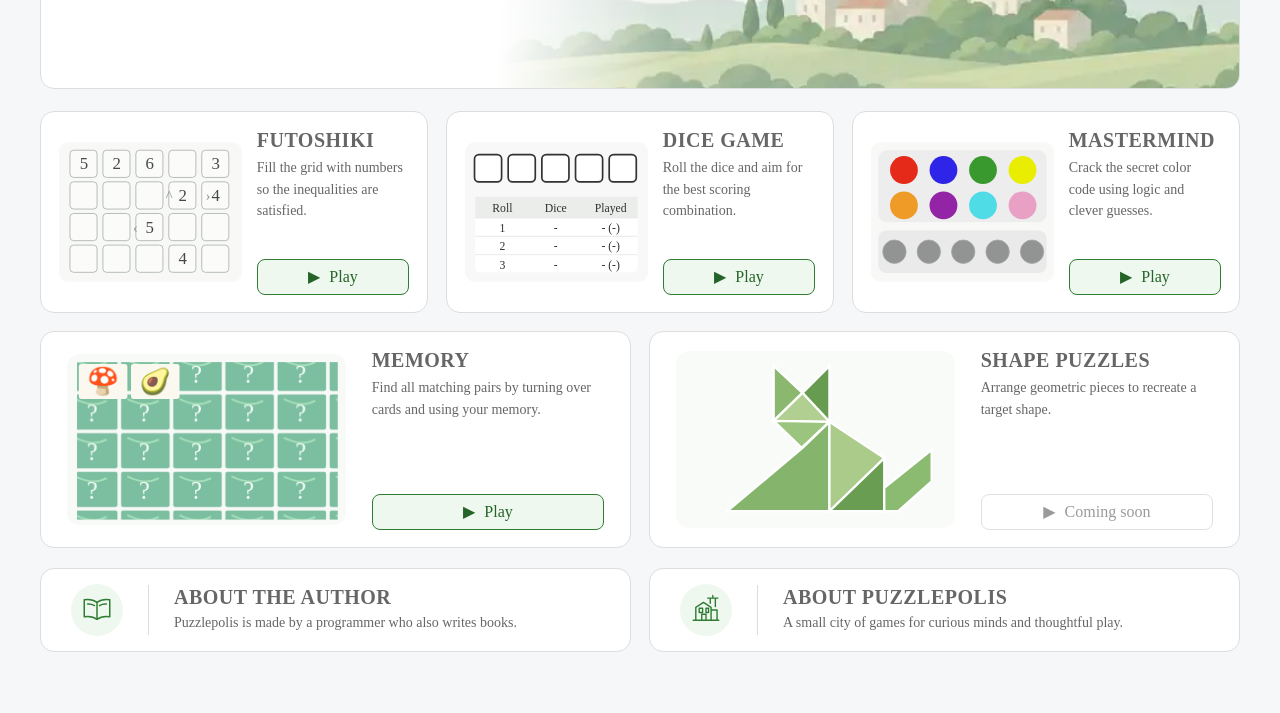
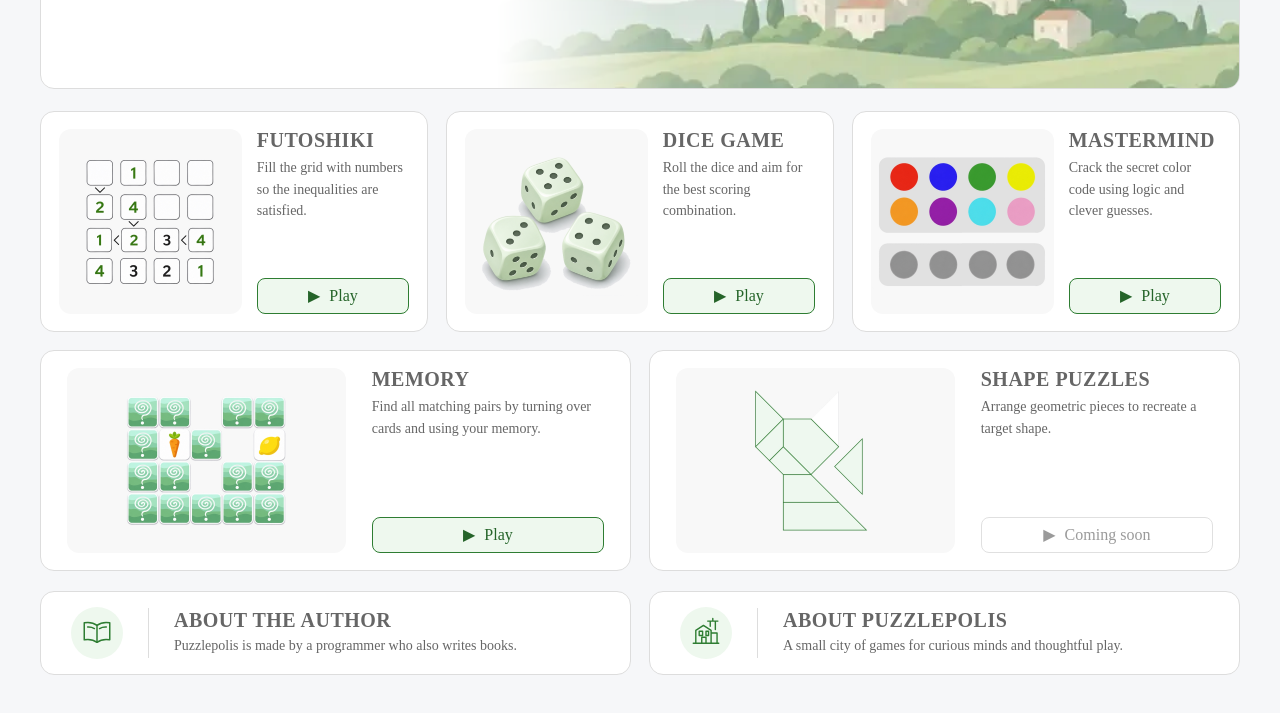
Before and after one commit to czmadzia2201/puzzlepolis, a plain HTML site: page index.html in a window 1280 px wide. Shown: the part 151-864 px from the top of the page. Drawn offline with Linux system fonts and the light colour scheme.

Commit message:
Replace game thumbnails with approved illustrations and uniform 6:5 containers

```diff
--- a/index.html
+++ b/index.html
@@ -22,7 +22,7 @@
     <main>
       <section class="games" aria-label="Puzzle games">
         <article class="game-card">
-          <img class="game-card__preview" src="assets/futoshiki.svg" alt="Futoshiki number grid with inequality symbols">
+          <div class="game-card__preview-container"><img class="game-card__preview" src="assets/futoshiki.jpg" alt="Futoshiki number grid with inequality signs"></div>
           <div class="game-card__content">
             <h2>Futoshiki</h2>
             <p>Fill the grid with numbers so the inequalities are satisfied.</p>
@@ -30,7 +30,7 @@
           </div>
         </article>
         <article class="game-card">
-          <img class="game-card__preview" src="assets/dice.svg" alt="Dice Game score sheet">
+          <div class="game-card__preview-container"><img class="game-card__preview" src="assets/dice.jpg" alt="Three pale green dice"></div>
           <div class="game-card__content">
             <h2>Dice Game</h2>
             <p>Roll the dice and aim for the best scoring combination.</p>
@@ -38,7 +38,7 @@
           </div>
         </article>
         <article class="game-card">
-          <img class="game-card__preview" src="assets/mastermind.svg" alt="Colorful Mastermind pegs">
+          <div class="game-card__preview-container"><img class="game-card__preview" src="assets/mastermind.jpg" alt="Mastermind color choices and four gray solution pegs"></div>
           <div class="game-card__content">
             <h2>Mastermind</h2>
             <p>Crack the secret color code using logic and clever guesses.</p>
@@ -46,7 +46,7 @@
           </div>
         </article>
         <article class="game-card game-card--wide">
-          <img class="game-card__preview" src="assets/memory.svg" alt="Memory game grid with covered cards">
+          <div class="game-card__preview-container"><img class="game-card__preview" src="assets/memory.jpg" alt="Memory card grid with a carrot and lemon revealed"></div>
           <div class="game-card__content">
             <h2>Memory</h2>
             <p>Find all matching pairs by turning over cards and using your memory.</p>
@@ -54,7 +54,7 @@
           </div>
         </article>
         <article class="game-card game-card--wide">
-          <img class="game-card__preview" src="assets/shapepuzzles.svg" alt="Green geometric pieces forming an animal">
+          <div class="game-card__preview-container"><img class="game-card__preview" src="assets/shapepuzzles.jpg" alt="A geometric cat shape puzzle"></div>
           <div class="game-card__content">
             <h2>Shape Puzzles</h2>
             <p>Arrange geometric pieces to recreate a target shape.</p>
--- a/styles.css
+++ b/styles.css
@@ -121,12 +121,23 @@ h2 {
   padding: 17px 26px;
 }
 
+.game-card__preview-container {
+  display: flex;
+  align-items: center;
+  justify-content: center;
+  min-width: 0;
+  height: 185px;
+  align-self: center;
+  overflow: hidden;
+  border-radius: 12px;
+  background: #f8f8f8;
+}
+
 .game-card__preview {
   display: block;
-  width: 100%;
-  height: 100%;
-  max-height: 185px;
-  align-self: center;
+  width: min(100%, 180px);
+  height: auto;
+  aspect-ratio: 6 / 5;
   object-fit: contain;
   border-radius: 12px;
 }
@@ -362,8 +373,8 @@ h2 {
     padding: 13px;
   }
 
-  .game-card__preview {
-    max-height: 160px;
+  .game-card__preview-container {
+    height: 160px;
   }
 
   .game-card p {
```
Also changed, not shown: assets/dice.jpg (added), assets/futoshiki.jpg (added), assets/mastermind.jpg (added), assets/memory.jpg (added), assets/shapepuzzles.jpg (added).
